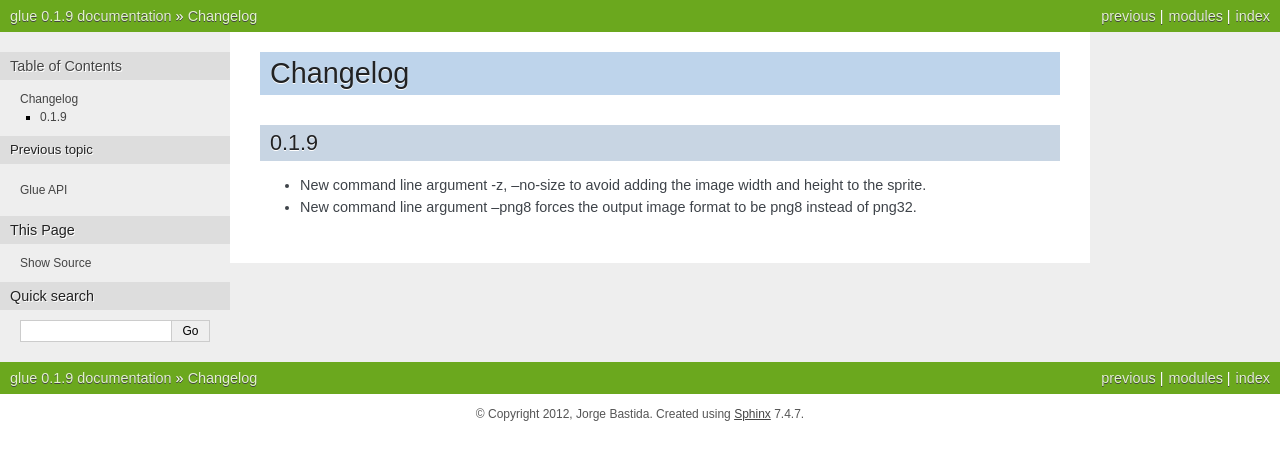
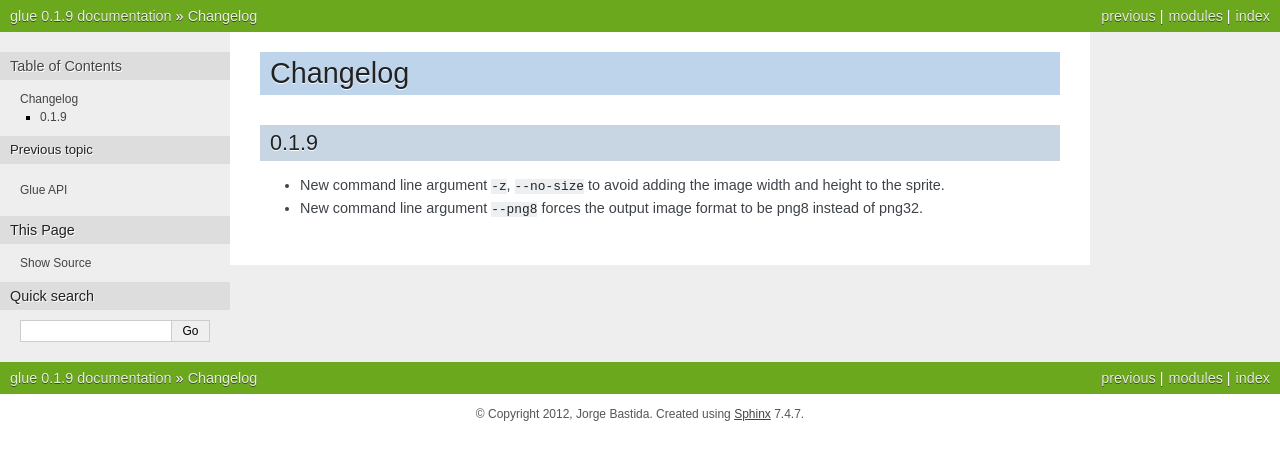
Before and after one commit to jorgebastida/glue, a Sphinx documentation site: the page built from docs/changelog.rst, in a window 1280 px wide. Shown: the top 460 px of the page. Built offline with Sphinx 7.4.7, drawn with Linux system fonts in a browser that asks for light colours; the version number is read from the project's files by our own code.

Commit message:
Fix the documentation

```diff
--- a/docs/changelog.rst
+++ b/docs/changelog.rst
@@ -3,5 +3,5 @@ Changelog
 
 0.1.9
 ^^^^^
-* New command line argument -z, --no-size to avoid adding the image width and height to the sprite.
-* New command line argument --png8 forces the output image format to be png8 instead of png32.
+* New command line argument ``-z``, ``--no-size`` to avoid adding the image width and height to the sprite.
+* New command line argument ``--png8`` forces the output image format to be png8 instead of png32.
--- a/docs/options.rst
+++ b/docs/options.rst
@@ -80,7 +80,7 @@ If you want to add the same padding around all the images you can use the ``--pa
 
 -z --no-size
 ------------
-If you don't want to add the ``width`` and  ``height`` properties to the sprite CSS you can remove them using the flag ``--no-size'' from the command line or using the ``size`` property in the config files.
+If you don't want to add the ``width`` and  ``height`` properties to the sprite CSS you can remove them using the flag ``--no-size`` from the command line or using the ``size`` property in the config files.
 
 .. code-block:: bash
 
```
